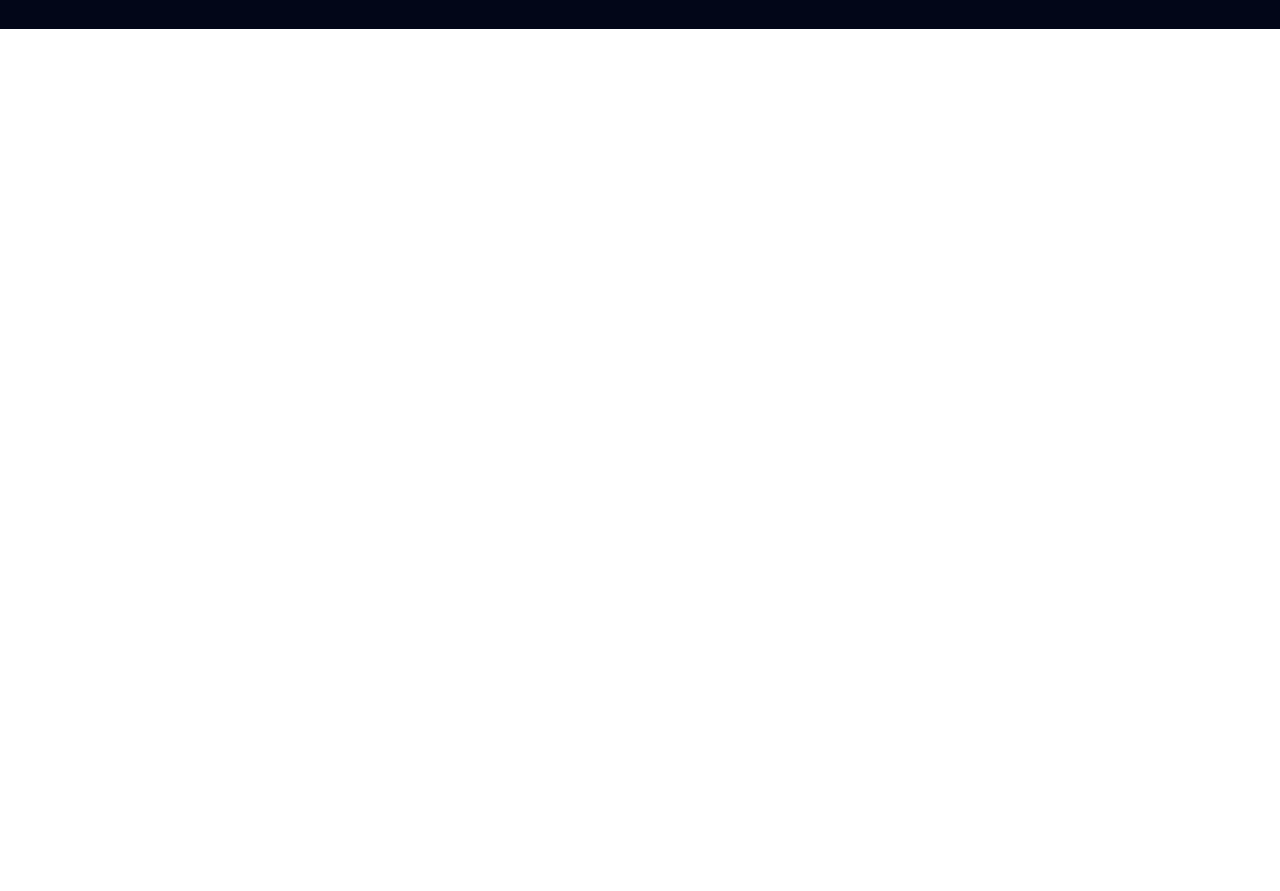
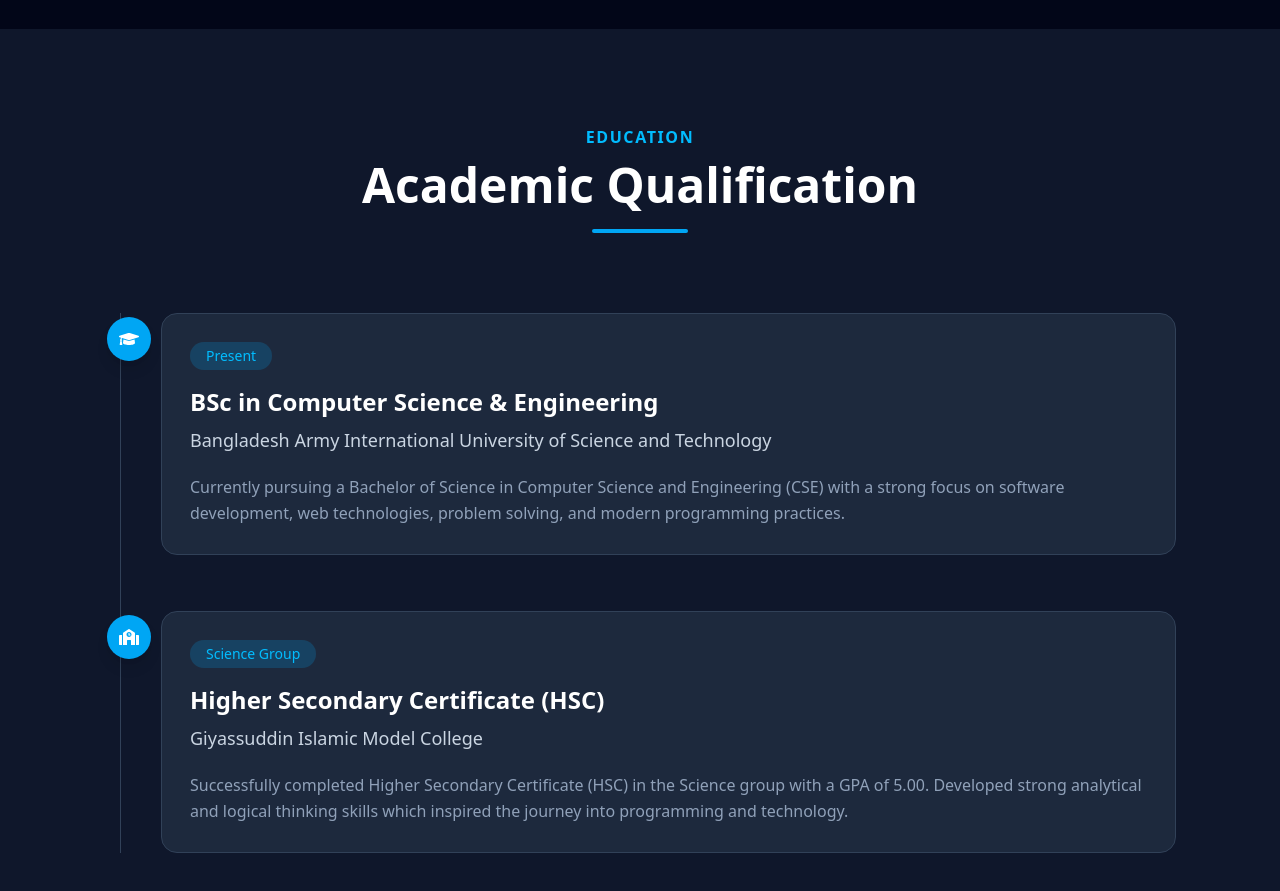
Before and after one commit to Mamun123123123/portfolio, a Next.js app: page / in a window 1280 px wide. Shown: the part 3000-3891 px from the top of the page. Before the commit the page ends 3029 px from the top, so only its background shows below. Built offline with nearby package versions, Linux system fonts and the light colour scheme.

Commit message:
Education Qualification section

```diff
--- a/src/app/page.js
+++ b/src/app/page.js
@@ -1,4 +1,5 @@
 import AboutSection from "@/components/AboutSection";
+import EducationSection from "@/components/EducationSection";
 import HomeSection from "@/components/HomeSection";
 import Navbar from "@/components/Navbar";
 import SkillsSection from "@/components/SkillSection";
@@ -11,6 +12,7 @@
       <HomeSection />
       <AboutSection />
       <SkillsSection />
+      <EducationSection />
     </div>
   );
 }
--- /dev/null
+++ b/src/components/EducationSection.jsx
@@ -0,0 +1,96 @@
+"use client";
+
+import { motion } from "framer-motion";
+import { FaGraduationCap, FaSchool } from "react-icons/fa";
+
+const educationData = [
+  {
+    id: 1,
+    title: "BSc in Computer Science & Engineering",
+    institution:
+      "Bangladesh Army International University of Science and Technology",
+    duration: "Present",
+    description:
+      "Currently pursuing a Bachelor of Science in Computer Science and Engineering (CSE) with a strong focus on software development, web technologies, problem solving, and modern programming practices.",
+    icon: <FaGraduationCap />,
+  },
+  {
+    id: 2,
+    title: "Higher Secondary Certificate (HSC)",
+    institution: "Giyassuddin Islamic Model College",
+    duration: "Science Group",
+    description:
+      "Successfully completed Higher Secondary Certificate (HSC) in the Science group with a GPA of 5.00. Developed strong analytical and logical thinking skills which inspired the journey into programming and technology.",
+    icon: <FaSchool />,
+  },
+];
+
+const EducationSection = () => {
+  return (
+    <section
+      id="education"
+      className="bg-slate-900 text-white py-24"
+    >
+      <div className="max-w-6xl mx-auto px-5 lg:px-10">
+
+        <motion.div
+          initial={{ opacity: 0, y: 40 }}
+          whileInView={{ opacity: 1, y: 0 }}
+          transition={{ duration: 0.6 }}
+          viewport={{ once: true }}
+          className="text-center mb-20"
+        >
+          <p className="text-sky-400 font-semibold uppercase tracking-widest">
+            Education
+          </p>
+
+          <h2 className="text-4xl md:text-5xl font-extrabold mt-3">
+            Academic Qualification
+          </h2>
+
+          <div className="w-24 h-1 bg-sky-500 mx-auto mt-5 rounded-full"></div>
+        </motion.div>
+
+
+        <div className="relative border-l border-slate-700 ml-4">
+          {educationData.map((education, index) => (
+            <motion.div
+              key={education.id}
+              initial={{ opacity: 0, x: -40 }}
+              whileInView={{ opacity: 1, x: 0 }}
+              transition={{ duration: 0.5, delay: index * 0.2 }}
+              viewport={{ once: true }}
+              className="mb-14 ml-10 relative"
+            >
+
+              <div className="absolute -left-[54px] top-1 bg-sky-500 text-white p-3 rounded-full text-xl shadow-lg">
+                {education.icon}
+              </div>
+
+
+              <div className="bg-slate-800 border border-slate-700 rounded-2xl p-7 hover:border-sky-500 transition duration-300">
+                <span className="inline-block bg-sky-500/20 text-sky-400 px-4 py-1 rounded-full text-sm font-medium mb-4">
+                  {education.duration}
+                </span>
+
+                <h3 className="text-2xl font-bold">
+                  {education.title}
+                </h3>
+
+                <h4 className="text-slate-300 text-lg mt-2">
+                  {education.institution}
+                </h4>
+
+                <p className="text-slate-400 mt-5 leading-relaxed">
+                  {education.description}
+                </p>
+              </div>
+            </motion.div>
+          ))}
+        </div>
+      </div>
+    </section>
+  );
+};
+
+export default EducationSection;
```
